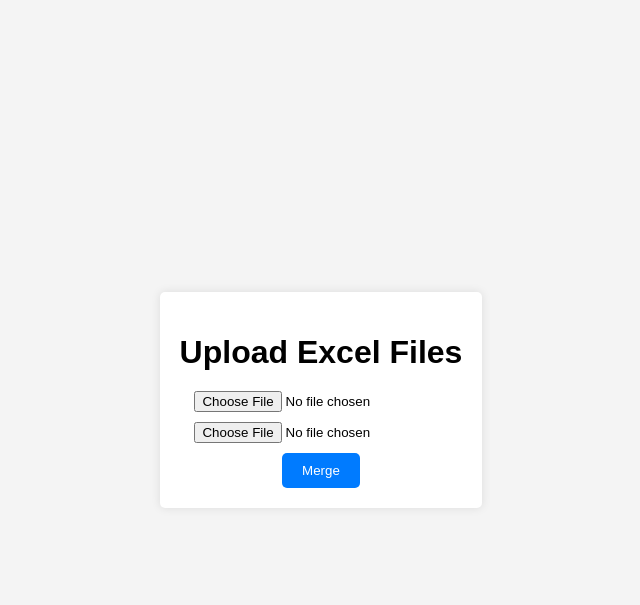
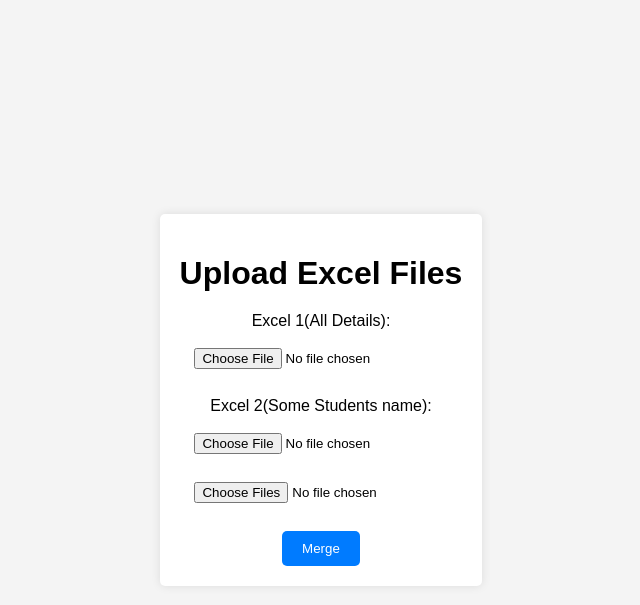
Before and after one commit to ChandrakantBudhalakoti/FlaskApp, a Flask app: page / in a window 1280 px wide. Shown: the top 605 px of the page, without its empty margins (319-959 px from the left). Run offline with Flask 3, Linux system fonts and the light colour scheme.

Commit message:
Update index.html

```diff
--- a/templates/index.html
+++ b/templates/index.html
@@ -57,10 +57,14 @@
     <div class="container">
         <h1>Upload Excel Files</h1>
         <form action="/process" method="post" enctype="multipart/form-data">
-            <input type="file" name="file1" accept=".xlsx">
-            <input type="file" name="file2" accept=".xlsx">
+            <label for="file1">Excel 1(All Details):</label><br>
+            <input type="file" name="file1" accept=".xlsx"><br>
+            <label for="file2">Excel 2(Some Students name):</label><br>
+            <input type="file" name="file2" accept=".xlsx"><br>
+            <input type="file" name="resumes" accept=".pdf" multiple><br>
             <button type="submit">Merge</button>
         </form>
+
     </div>
 </body>
 </html>
```
